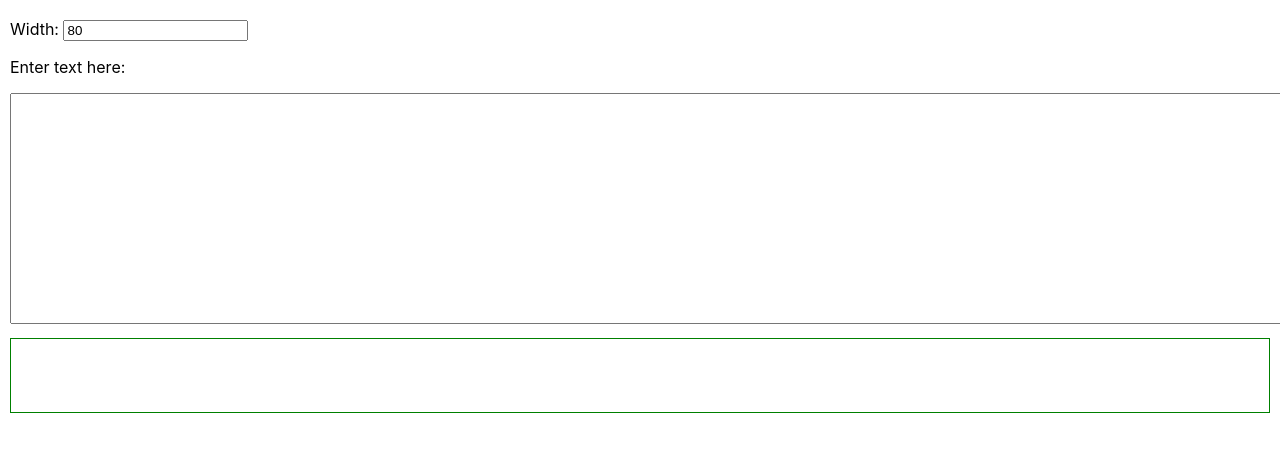
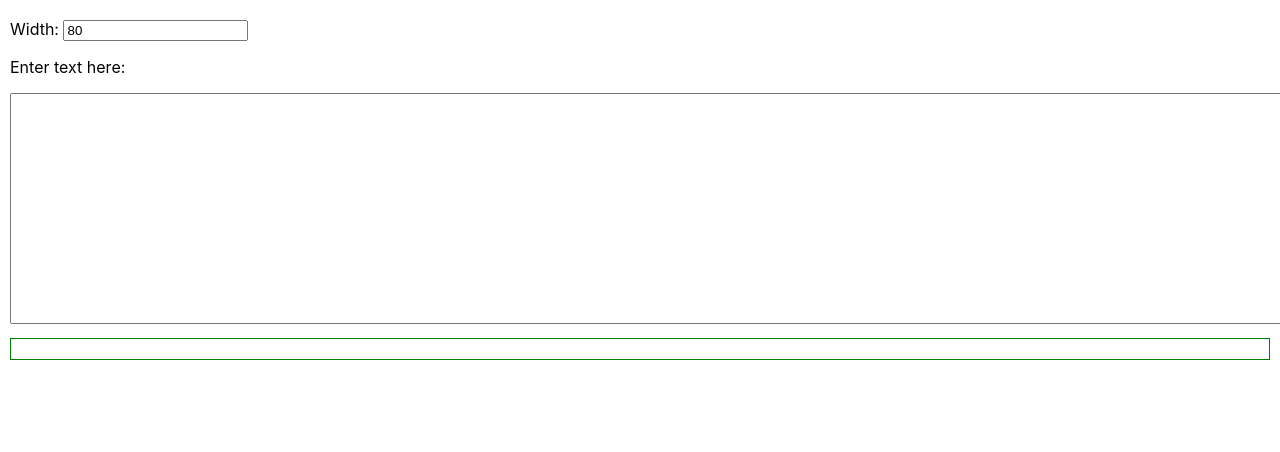
Before and after one commit to RaccoonDev/nextjs-wordwrap-kata-boilerplate, a Next.js app: page /sticker in a window 1280 px wide. Shown: the top 452 px of the page. Built offline with nearby package versions, Linux system fonts and the light colour scheme.

Commit message:
Made sticker output box to grow in height

```diff
--- a/styles/Sticker.module.css
+++ b/styles/Sticker.module.css
@@ -1,6 +1,5 @@
 .sticker {
     border: 1px solid green;
-    height: 75px;
     margin: 10px;
     padding: 10px;
 }
```
